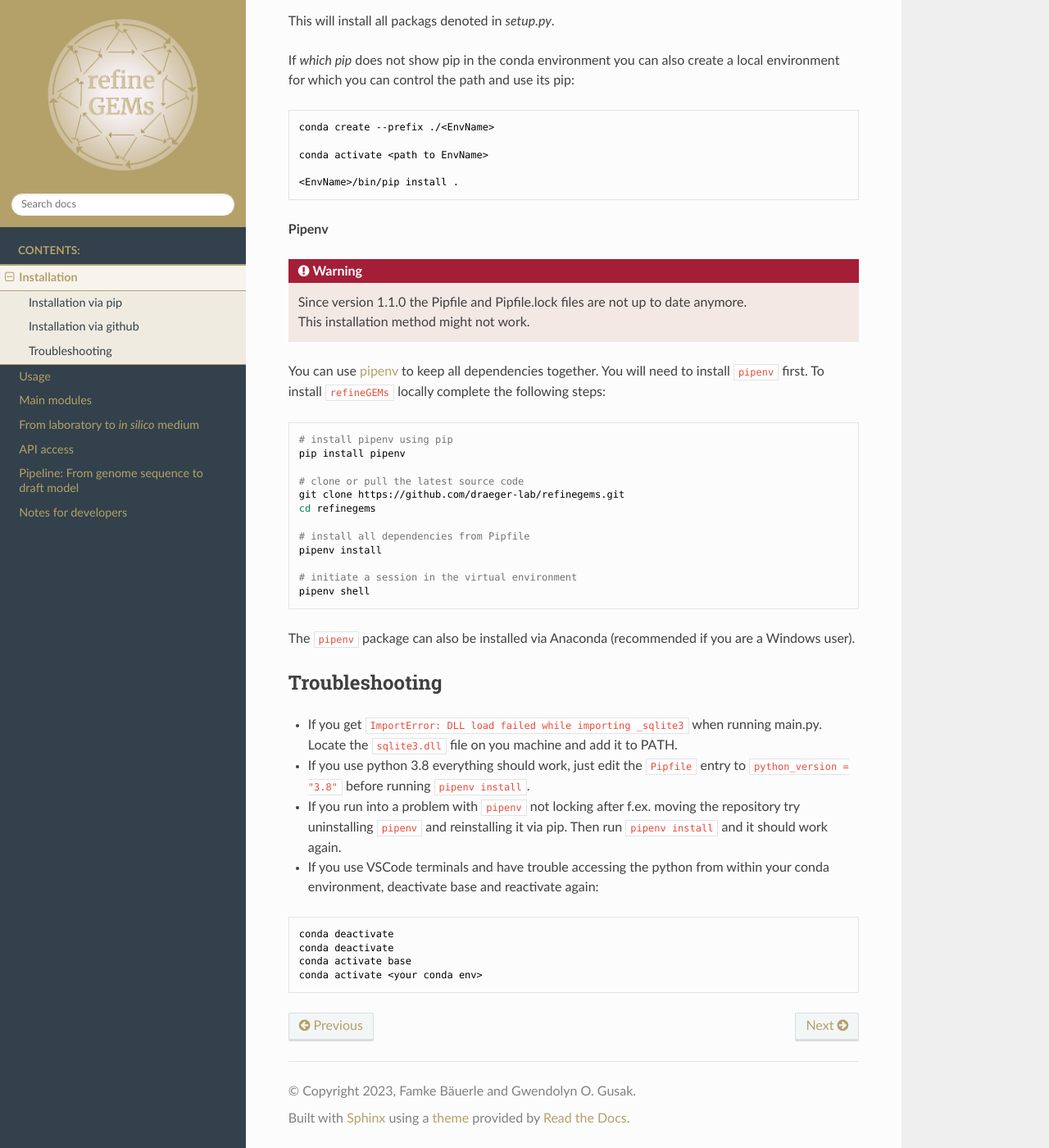
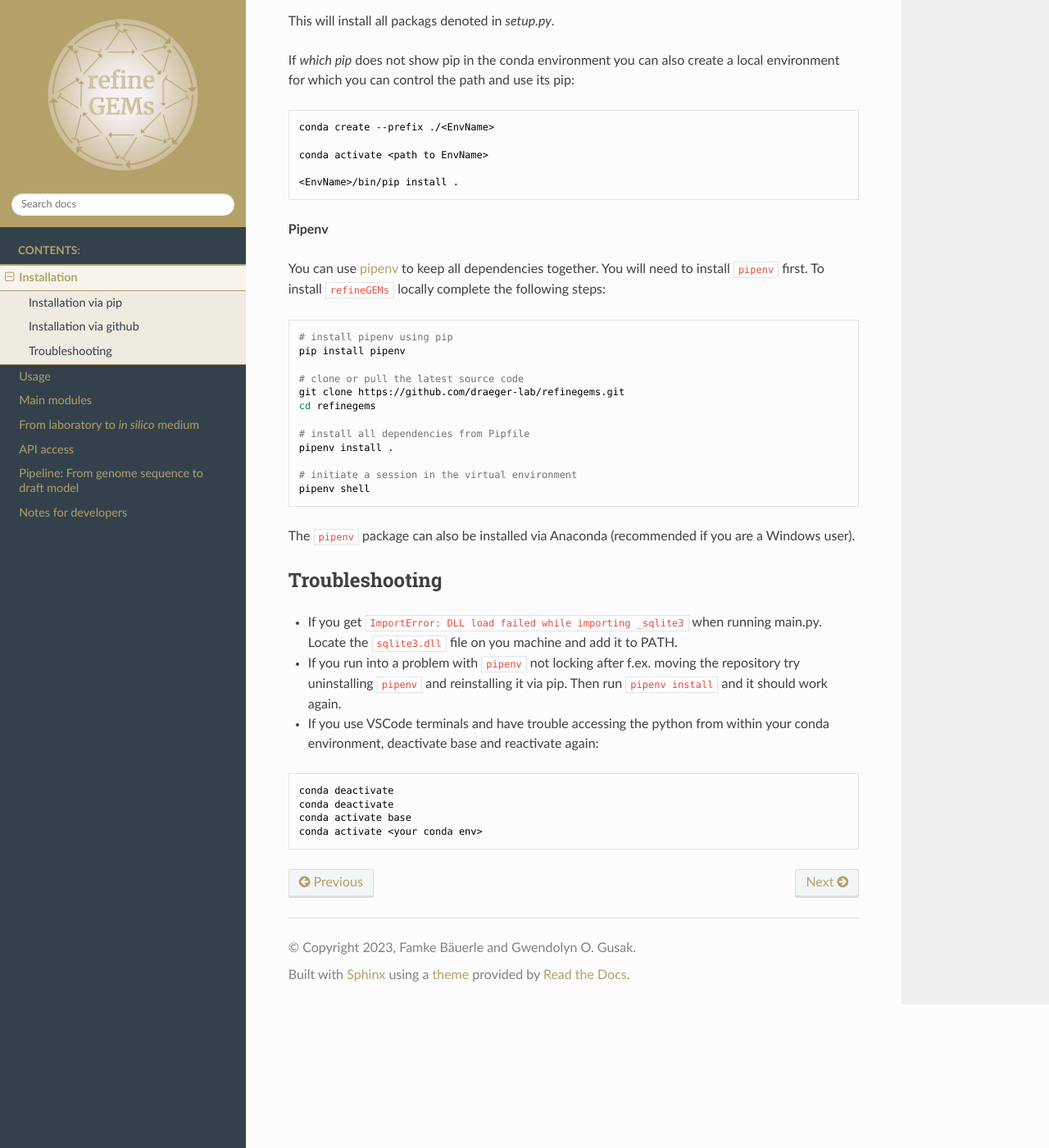
Before and after one commit to draeger-lab/refinegems, a Sphinx documentation site: the page built from docs/source/installation.rst, in a window 1280 px wide and 1400 px high, scrolled down 1111 px. Shown: the whole window at 82% size. Built offline with Sphinx 7.4.7 and the Read the Docs theme 2.0.0, drawn with Linux system fonts in a browser that asks for light colours.

Commit message:
Updated installation.rst for documentation

```diff
--- a/docs/source/installation.rst
+++ b/docs/source/installation.rst
@@ -61,10 +61,6 @@ If `which pip` does not show pip in the conda environment you can also create a
 
 **Pipenv**
 
-.. warning::
-   | Since version 1.1.0 the Pipfile and Pipfile.lock files are not up to date anymore.
-   | This installation method might not work.
-
 You can use
 `pipenv <https://pipenv.pypa.io/en/latest/>`__ to keep all dependencies together. You will need to install
 ``pipenv`` first. To install ``refineGEMs`` locally complete the
@@ -80,7 +76,7 @@ following steps:
    cd refinegems
 
    # install all dependencies from Pipfile
-   pipenv install
+   pipenv install .
 
    # initiate a session in the virtual environment
    pipenv shell
@@ -95,11 +91,6 @@ Troubleshooting
 -  If you get ``ImportError: DLL load failed while importing _sqlite3``
    when running main.py. Locate the ``sqlite3.dll`` file on you machine
    and add it to PATH.
-
--  If you use python 3.8 everything should work, just edit the
-   ``Pipfile`` entry to ``python_version = "3.8"`` before running
-   ``pipenv install``.
-
 - If you run into a problem with ``pipenv`` not locking after f.ex. moving the repository try uninstalling ``pipenv`` and reinstalling it via pip. Then  run ``pipenv install`` and it should work again.
 - If you use VSCode terminals and have trouble accessing the python from within your conda environment, deactivate base and reactivate again:
 
```
